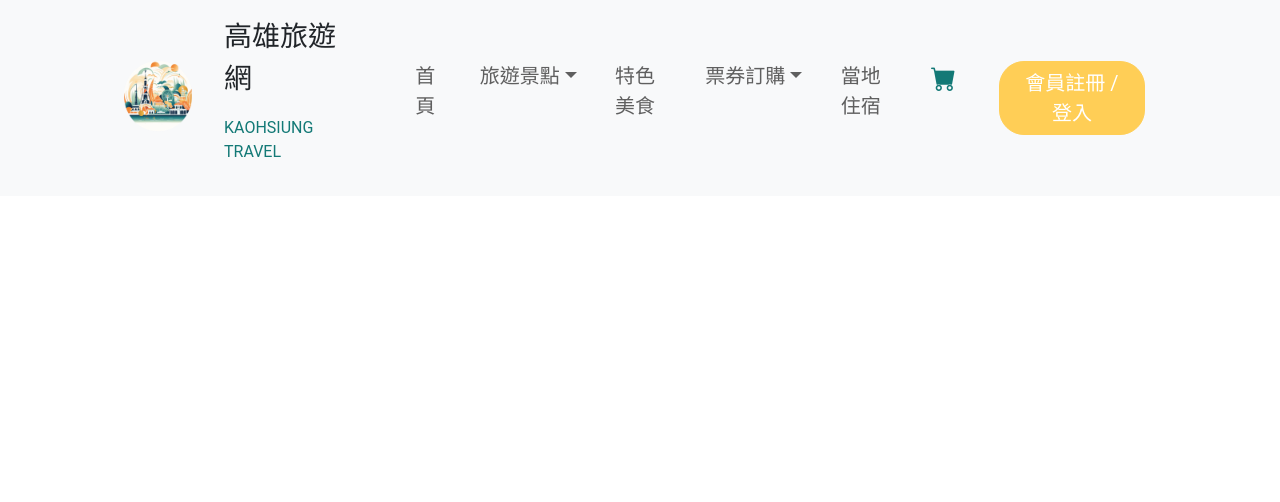
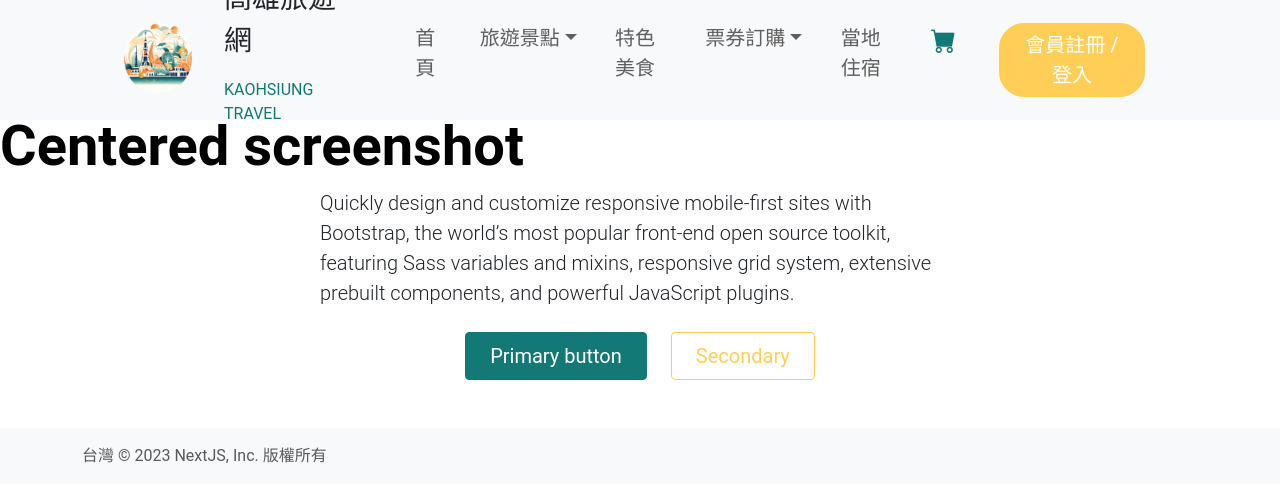
Before and after one commit to XuanYing0915/KH_Travel_Project, a Next.js app in the folder frontend/: page / in a window 1280 px wide. Shown: the top 502 px of the page. Built offline with nearby package versions, Linux system fonts and the light colour scheme; a web font is replaced by a local one.

Commit message:
改navbar高

```diff
--- a/frontend/components/layout/default-layout/my-navbar/index.js
+++ b/frontend/components/layout/default-layout/my-navbar/index.js
@@ -47,10 +47,10 @@ export default function MyNavbar() {
               <div className="offcanvas-header">
                 <h5 className="offcanvas-title" id="offcanvasNavbarLabel">
                   <Image
-                    src="/next.svg"
+                    src="/logo.png"
                     alt=""
-                    width={80}
-                    height={20}
+                    width={60}
+                    height={60}
                     priority
                   />
                 </h5>
@@ -74,7 +74,7 @@ export default function MyNavbar() {
       <style global jsx>{`
         @media screen and (min-width: 1024px) {
           .navbar {
-            min-height:100px;
+            height:120px;
 
             padding-inline: 7.5%;
             background-color: white;
--- a/frontend/pages/index.js
+++ b/frontend/pages/index.js
@@ -6,6 +6,31 @@ import PlaceholderText from '@/components/common/placeholder-text'
 export default function Home() {
   return (
     <>
+       <h1 className="display-4 fw-bold text-body-emphasis mt-5">
+          Centered screenshot
+        </h1>
+        <div className="col-lg-6 mx-auto">
+          <p className="lead mb-4">
+            Quickly design and customize responsive mobile-first sites with
+            Bootstrap, the world’s most popular front-end open source toolkit,
+            featuring Sass variables and mixins, responsive grid system,
+            extensive prebuilt components, and powerful JavaScript plugins.
+          </p>
+          <div className="d-grid gap-2 d-sm-flex justify-content-sm-center mb-5">
+            <button
+              type="button"
+              className="btn btn-primary btn-lg px-4 me-sm-3"
+            >
+              Primary button
+            </button>
+            <button
+              type="button"
+              className="btn btn-outline-secondary btn-lg px-4"
+            >
+              Secondary
+            </button>
+          </div>
+        </div>
       <style global jsx>
         {`
 
```
